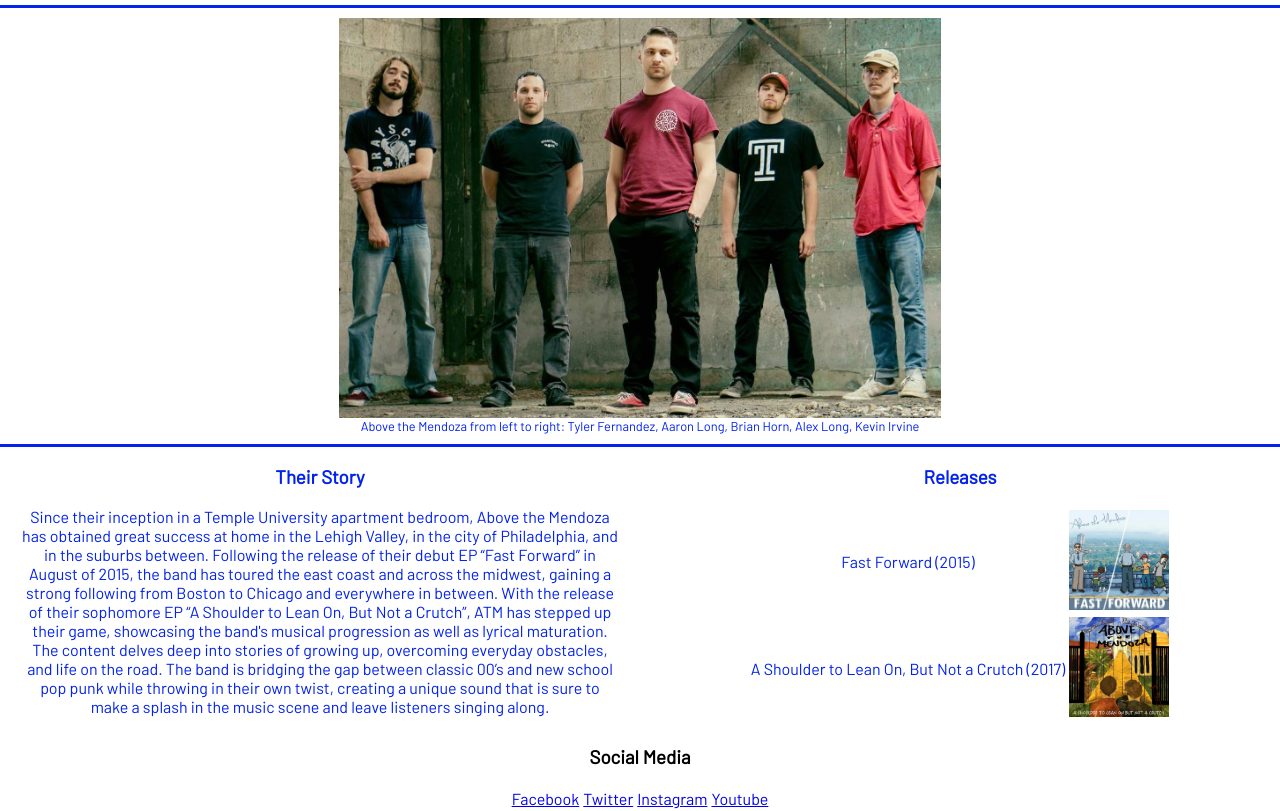
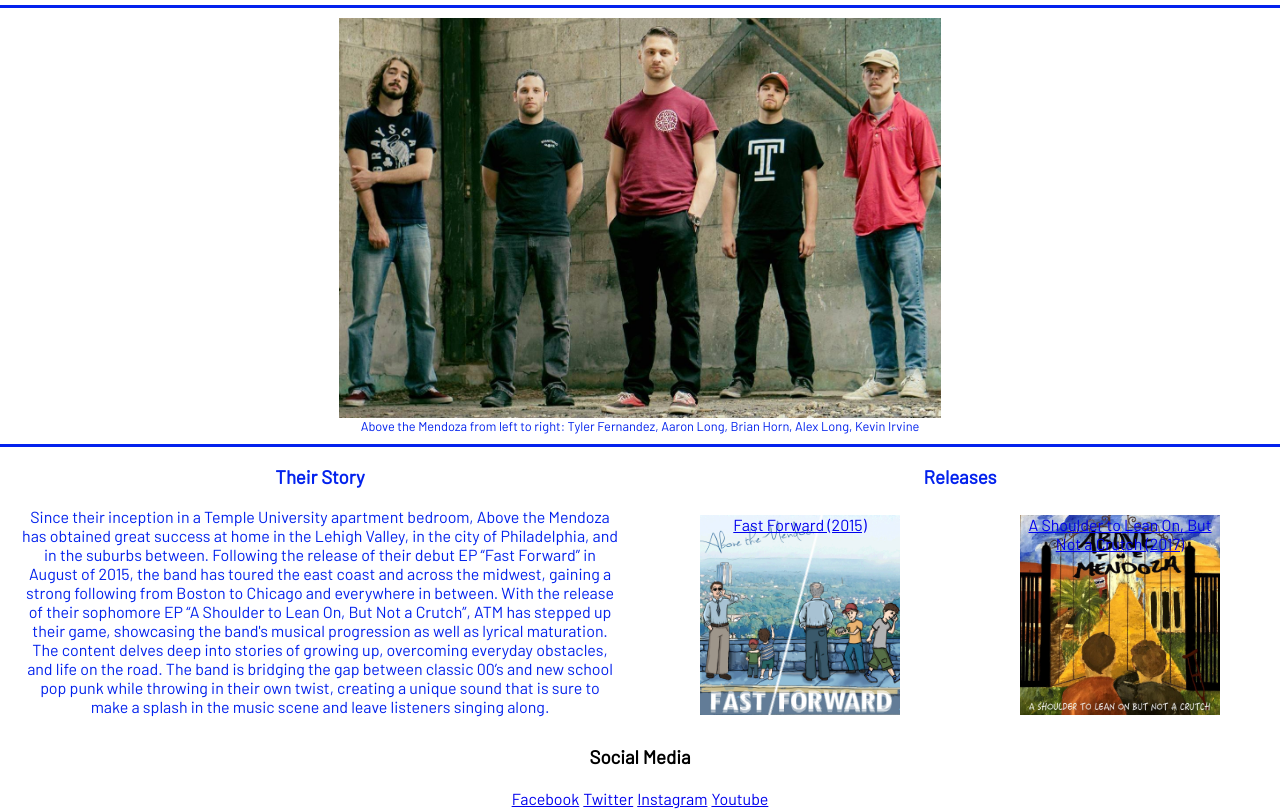
Before and after one commit to aaronlng/tribute-page, a plain HTML site: page index.html in a window 1280 px wide. Shown: the part 97-908 px from the top of the page. Drawn offline with Linux system fonts and the light colour scheme.

Commit message:
hover effect on album covers

```diff
--- a/assets/css/main.css
+++ b/assets/css/main.css
@@ -79,17 +79,73 @@ figure {
 
 /* Releases */
 .releases {
+    display: grid;
+    grid-template-columns: 1fr 1fr;
+    grid-template-rows: auto 1fr;
+    grid-template-areas:
+        "head head"
+        "album1 album2";
     text-align: center;
     color: var(--mainFont);
 }
 
-.coverArt {
-    max-width: 100px;
+.releases > h3 {
+    grid-area: head;
+    width: 100%;
+    align-self: center;
+    justify-self: center;
+}
+
+#fastForward {
+    grid-area: album1;
+    justify-self: center;
+    align-self: center;
+    width: 100%;
+}
+
+#fastForwardHover {
+    grid-area: album1;
+    justify-self: center;
+    align-self: center;
+    width: 200px;
+    z-index: 2;
+}
+
+#shoulder {
+    grid-area: album2;
+    justify-self: center;
+    align-self: center;
+    width: 100%;
+}
+
+#shoulderHover {
+    grid-area: album2;
+    justify-self: center;
+    align-self: center;
+    max-width: 200px;
+    z-index: 2;
+}
+
+.album {
+    max-width: 200px;
     height: auto;
 }
 
-.releases table {
-    margin: 0 auto;
+.albumHover {
+    height: 203px;
+}
+
+#shoulderHover:hover {
+    background: rgb(255, 255, 255, 0.75);
+}
+
+#fastForwardHover:hover {
+    background: rgb(255, 255, 255, 0.75);
+}
+
+.coverArt {
+    max-width: 200px;
+    height: auto;
 }
 
 /* Social  Media */
--- a/index.html
+++ b/index.html
@@ -44,18 +44,19 @@
             </section>
             <section class="releases">
                 <h3>Releases</h3>
-                <table>
-                    <tr>
-                        <td>Fast Forward (2015)</td>
-                        <td><img class="coverArt" src="assets/images/fastforward.jpg" alt="Fast Forward Album Cover">
-                        </td>
-                    </tr>
-                    <tr>
-                        <td>A Shoulder to Lean On, But Not a Crutch (2017)</td>
-                        <td><img class="coverArt" src="assets/images/ashouldertoleanon.jpg"
-                                alt="A Shoulder to Lean On Cover"></td>
-                    </tr>
-                </table>
+                <div class="album" id="fastForward">
+                    <img class="coverArt" src="assets/images/fastforward.jpg" alt="Fast Forward Album Cover">
+                </div>
+                <div class="albumHover" id="fastForwardHover">
+                    <a href="https://open.spotify.com/album/5mQT8jyuQvOzBl088XSYf5">Fast Forward (2015)</a>
+                </div>
+                <div class="album" id="shoulder">
+                    <img class="coverArt" src="assets/images/ashouldertoleanon.jpg" alt="A Shoulder to Lean On Cover">
+                </div>
+                <div class="albumHover" id="shoulderHover">
+                    <a href="https://open.spotify.com/album/0NoHfbLeumbjEfa0TvkpDO">A Shoulder to Lean On, But Not a
+                        Crutch (2017)</a>
+                </div>
             </section>
             <section class="socialMedia">
                 <h3>Social Media</h3>
```
